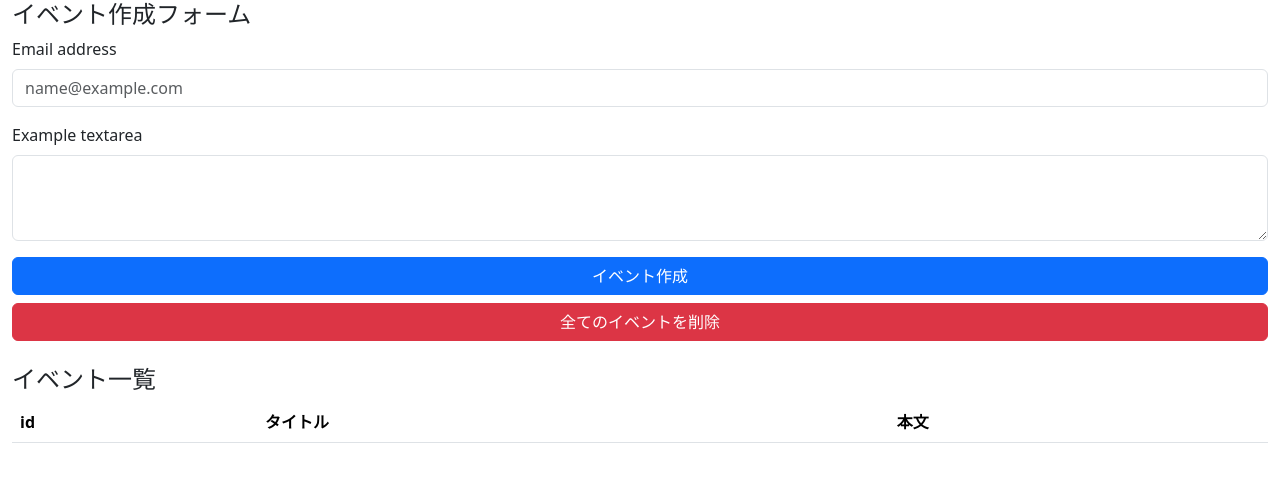
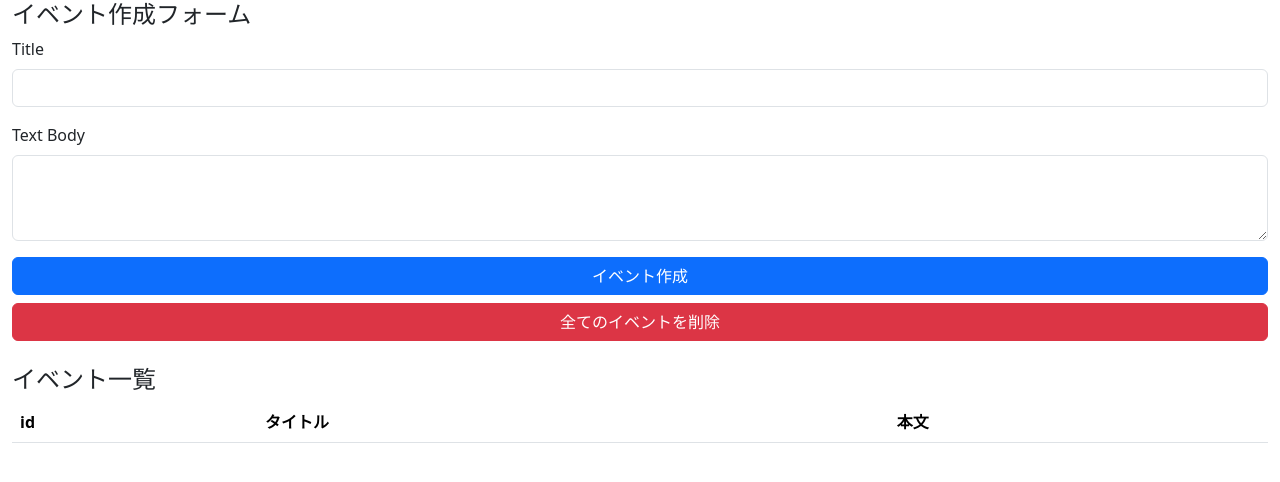
Before and after one commit to mikiyaaa/react-hooks-101, a React (Create React App) app: page / in a window 1280 px wide. Shown: the top 482 px of the page. Built offline with nearby package versions, Linux system fonts and the light colour scheme.

Commit message:
add: implement creation

```diff
--- a/src/components/App.js
+++ b/src/components/App.js
@@ -1,20 +1,52 @@
+import { useState, useReducer } from 'react';
+import Events from '../reducers/Events'
 import 'bootstrap/dist/css/bootstrap.min.css';
 
+// state = [
+//     {id: 1, title: 'タイトル1', body: '本文1'},
+//     {id: 2, title: 'タイトル2', body: '本文2'},
+//     {id: 3, title: 'タイトル3', body: '本文3'},
+// ]
+
+// action = {
+//     type: 'CREATE_EVENT',
+//     title: 'イベント作成する',
+//     body: '本文です。'
+// }
+
 const App = () => {
+  const [title, setTitle] = useState('');
+  const [body, setBody] = useState('');
+  const [state, dispatch] = useReducer(Events, []);
+
+  const addEvent = (e) => {
+    e.preventDefault();
+    dispatch({
+      type: 'CREATE_EVENT',
+      title: title,
+      body: body,
+    });
+    setTitle('');
+    setBody('');
+  }
+
+
   return (
     <div className="container-fluid">
       <h4>イベント作成フォーム</h4>
       <form>
         <div className="mb-3">
-          <label htmlFor="exampleFormControlInput1" className="form-label">Email address</label>
-          <input type="email" className="form-control" id="exampleFormControlInput1" placeholder="name@example.com" />
+          <label htmlFor="title" className="form-label">Title</label>
+          <input type="text" className="form-control" id="title" value={title} onChange={(e) => setTitle(e.target.value)} />
+          {/* Enter時、リロード防止用inputタグ */}
+          <input type="text" name="dummy" style={{'display': 'none'}} />
         </div>
         <div className="mb-3">
-          <label htmlFor="exampleFormControlTextarea1" className="form-label">Example textarea</label>
-          <textarea className="form-control" id="exampleFormControlTextarea1" rows="3"></textarea>
+          <label htmlFor="body" className="form-label">Text Body</label>
+          <textarea className="form-control" id="body" rows="3" value={body} onChange={e => setBody(e.target.value)}></textarea>
         </div>
         <div className="d-grid gap-2">
-          <button className="btn btn-primary" type="button">イベント作成</button>
+          <button className="btn btn-primary" type="button" onClick={addEvent}>イベント作成</button>
           <button className="btn btn-danger" type="button">全てのイベントを削除</button>
         </div>
       </form>
```
